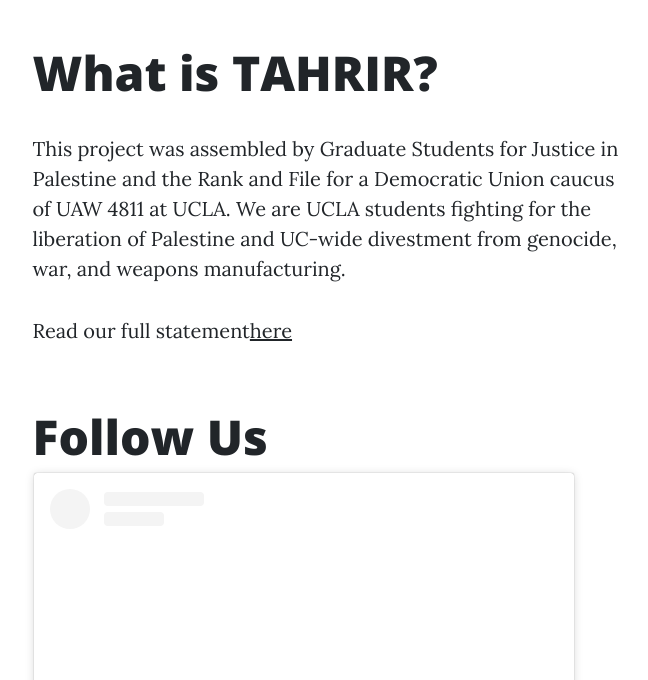
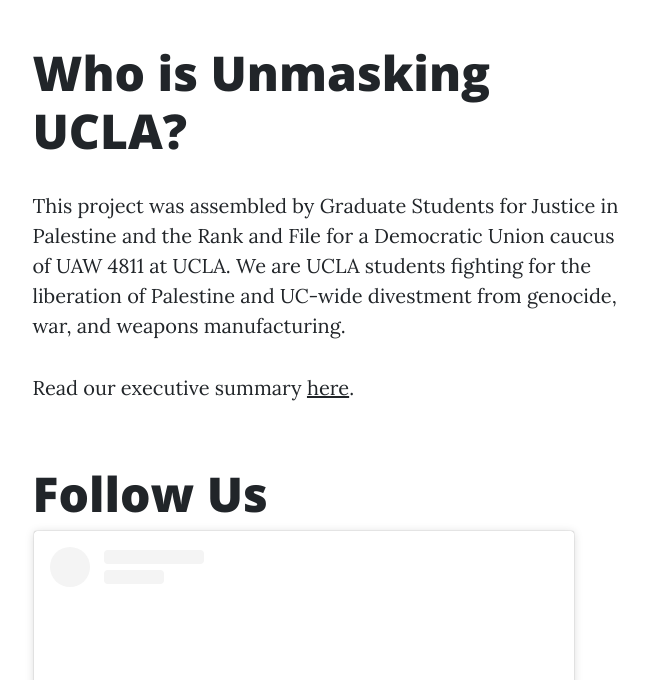
Before and after one commit to unmasking-ucla/unmasking-ucla.github.io, a Jekyll site: the page built from index.html, in a window 1280 px wide and 900 px high, scrolled down 307 px, cut to the strip 220-900 px from the top of the window. Shown: the whole strip, without its empty margins (313-961 px from the left). Built offline with Jekyll 4.4.1, drawn with Linux system fonts in a browser that asks for light colours; nearby versions of some CDN libraries; a script that is not in the unit is left out.

Commit message:
Update index.html

```diff
--- a/index.html
+++ b/index.html
@@ -18,12 +18,12 @@
 <div class="container px-4 px-lg-5">
   <div class="row gx-4 gx-lg-5 justify-content-center">
       <div class="col-md-10 col-lg-8 col-xl-7">
-          <h1>What is TAHRIR?</h1>
+          <h1>Who is Unmasking UCLA?</h1>
           <p>This project was assembled by Graduate Students for Justice in Palestine and the Rank and File
               for a Democratic Union caucus of UAW 4811 at UCLA. We are UCLA students fighting for the liberation
               of Palestine and UC-wide divestment from genocide, war, and weapons manufacturing. </p>
 
-          <p>Read our full statement<a href="https://unmasking-ucla.github.io/research/endowment-guide">here</a></p>
+          <p>Read our executive summary <a href="https://unmasking-ucla.github.io/research/endowment-guide">here</a>.</p>
       </div>
   </div>
 
```
